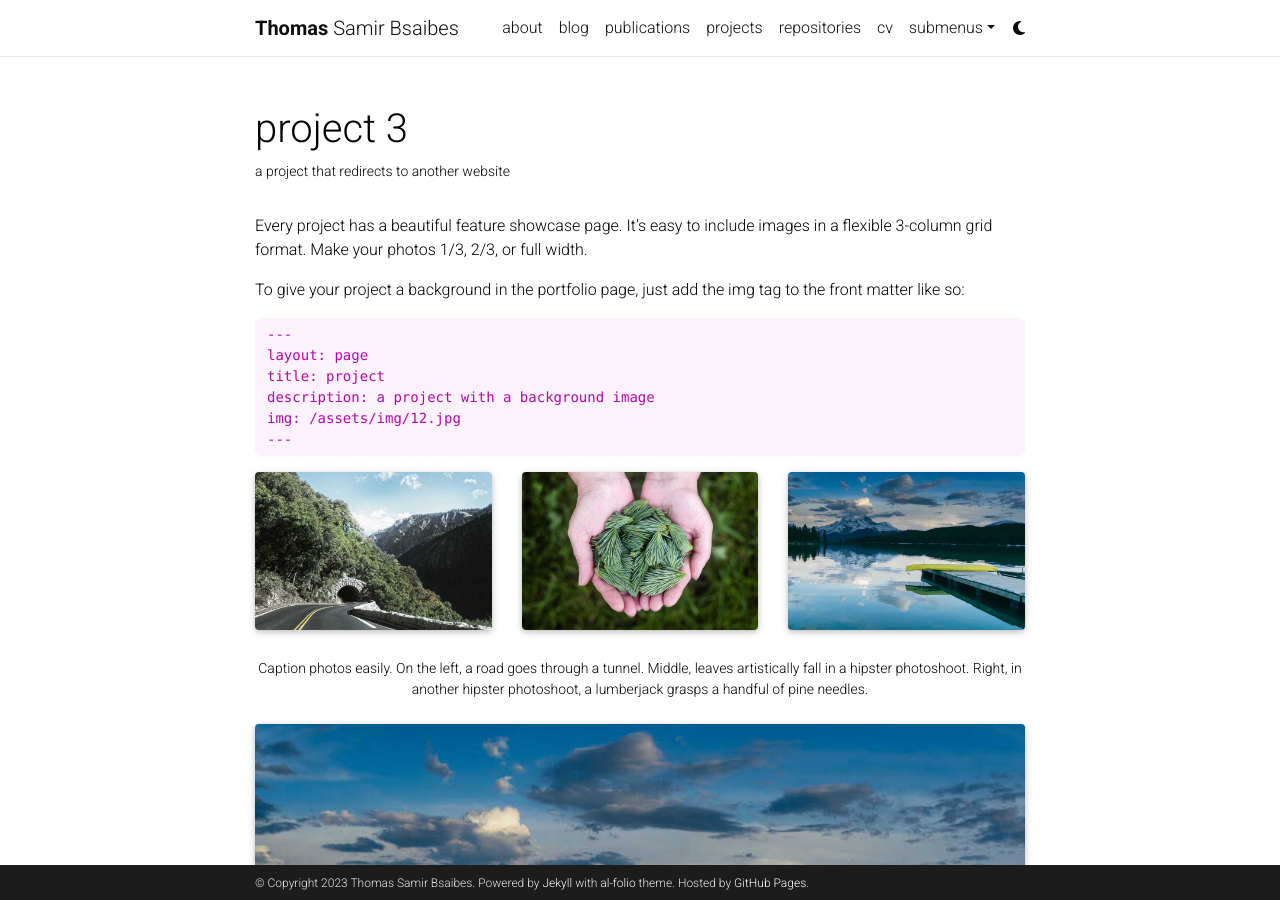
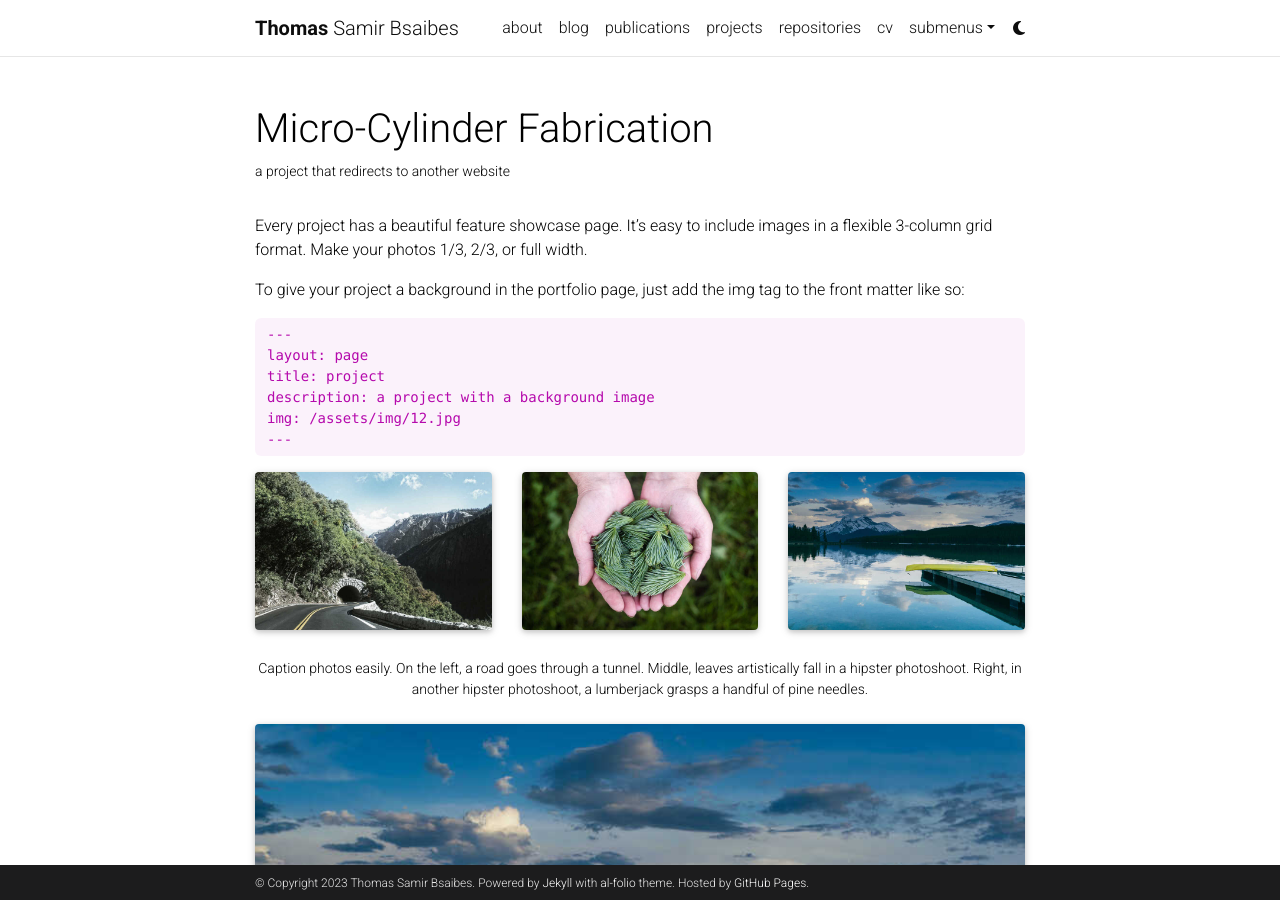
Before and after one commit to BsaibesT/bsaibest.github.io, a Jekyll site: the page built from _projects/3_project.md, in a window 1280 px wide and 900 px high. Built offline with Jekyll 4.4.1, drawn with Linux system fonts in a browser that asks for light colours; comment, search, counter and statistics services are not loaded; a style sheet for code colours, icons or effects is not loaded.

Commit message:
Update 3_project.md

```diff
--- a/_projects/3_project.md
+++ b/_projects/3_project.md
@@ -1,6 +1,6 @@
 ---
 layout: page
-title: project 3
+title: Micro-Cylinder Fabrication
 description: a project that redirects to another website
 img: assets/img/7.jpg
 redirect: https://unsplash.com
```
